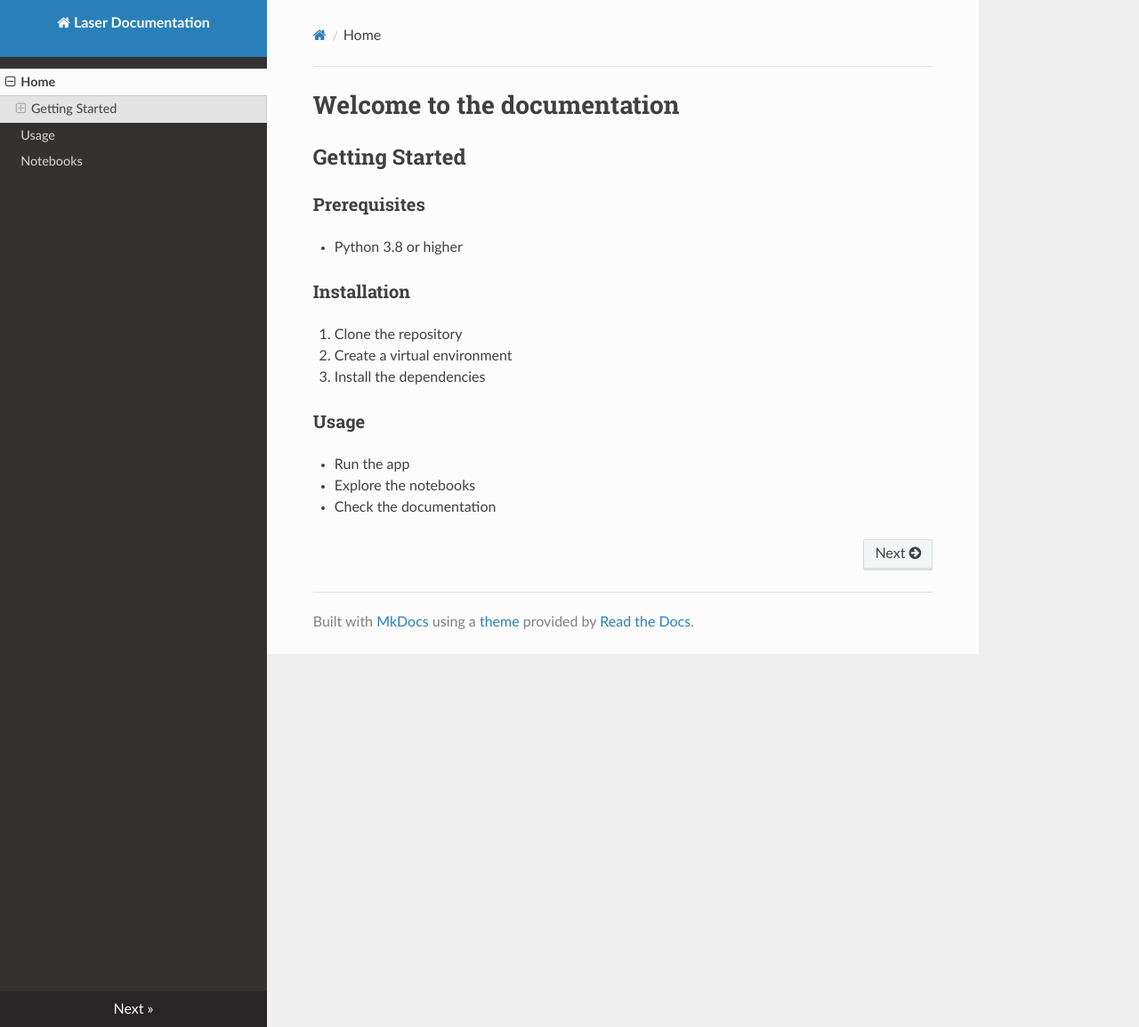
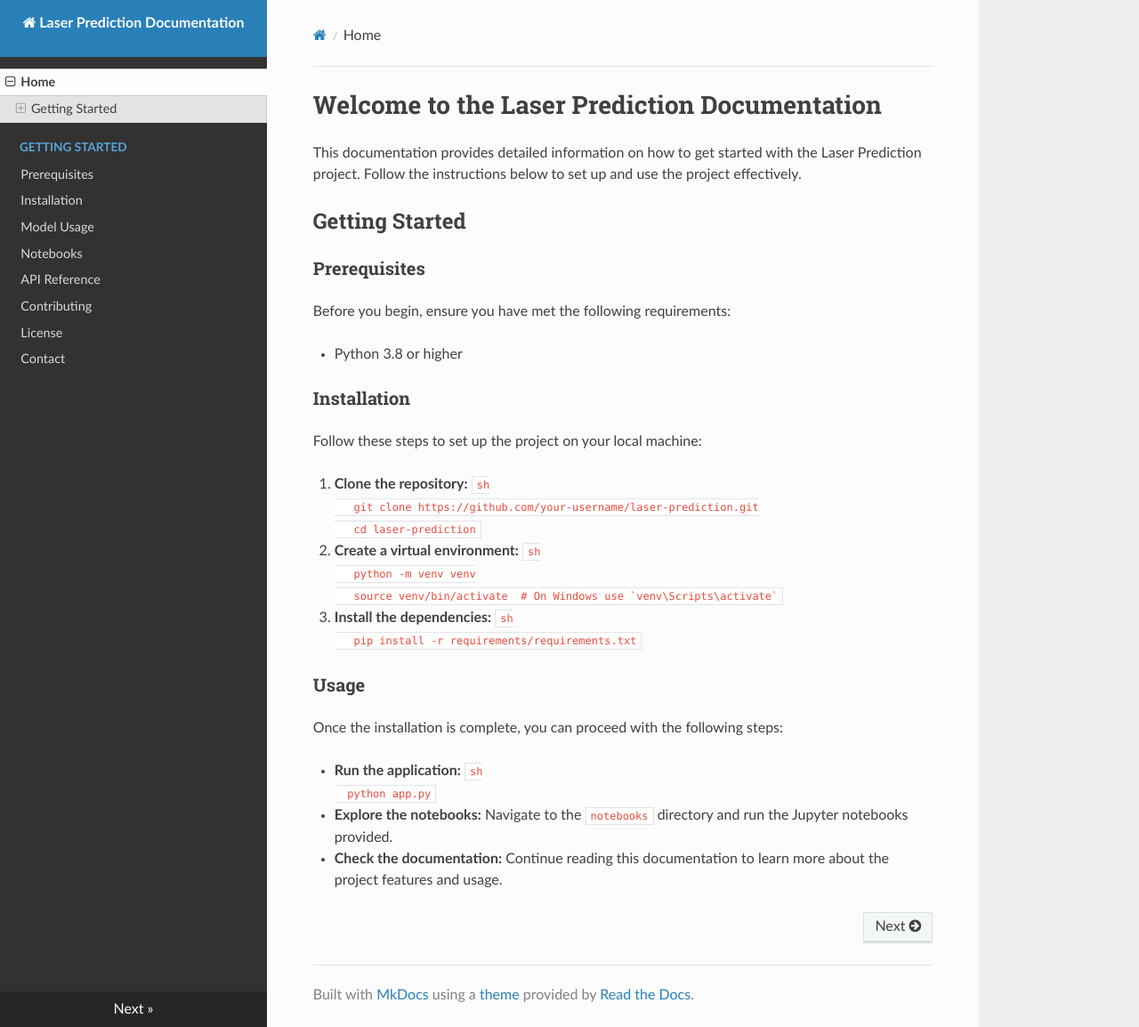
Before and after one commit to jarb29/laser_prediction, an MkDocs documentation site: the page built from docs/index.md, in a window 1280 px wide and 1154 px high. Shown: the whole window at 89% size. Built offline with MkDocs 1.6.1, drawn with Linux system fonts in a browser that asks for light colours; nearby versions of some CDN libraries.

Commit message:
requirement

````diff
--- a/docs/index.md
+++ b/docs/index.md
@@ -1,15 +1,47 @@
-# Welcome to the documentation
+# Welcome to the Laser Prediction Documentation
+
+This documentation provides detailed information on how to get started with the Laser Prediction project. Follow the instructions below to set up and use the project effectively.
 
 ## Getting Started
+
 ### Prerequisites
+
+Before you begin, ensure you have met the following requirements:
+
 - Python 3.8 or higher
 
 ### Installation
-1. Clone the repository
-2. Create a virtual environment
-3. Install the dependencies
+
+Follow these steps to set up the project on your local machine:
+
+1. **Clone the repository:**
+   ```sh
+   git clone https://github.com/your-username/laser-prediction.git
+   cd laser-prediction
+   ```
+
+2. **Create a virtual environment:**
+   ```sh
+   python -m venv venv
+   source venv/bin/activate  # On Windows use `venv\Scripts\activate`
+   ```
+
+3. **Install the dependencies:**
+   ```sh
+   pip install -r requirements/requirements.txt
+   ```
 
 ### Usage
-- Run the app
-- Explore the notebooks
-- Check the documentation
+
+Once the installation is complete, you can proceed with the following steps:
+
+- **Run the application:**
+  ```sh
+  python app.py
+  ```
+
+- **Explore the notebooks:**
+  Navigate to the `notebooks` directory and run the Jupyter notebooks provided.
+
+- **Check the documentation:**
+  Continue reading this documentation to learn more about the project features and usage.
--- a/mkdocs.yml
+++ b/mkdocs.yml
@@ -1,8 +1,15 @@
-site_name: Laser Documentation
+site_name: Laser Prediction Documentation
 nav:
   - Home: index.md
-  - Usage: model.md
+  - Getting Started:
+      - Prerequisites: docs/prerequisites.md
+      - Installation: docs/installation.md
+  - Model Usage: model.md
   - Notebooks: notebooks.md
+  - API Reference: api-reference.md
+  - Contributing: contributing.md
+  - License: license.md
+  - Contact: contact.md
 
 plugins:
   - mkdocstrings
````
Also changed, not shown: docs/installation.md (added, +20 -0 lines), docs/model.md (+9 -1 lines), docs/prerequisites.md (added, +5 -0 lines), docs/usage.md (added, +27 -0 lines), 2 other files.
